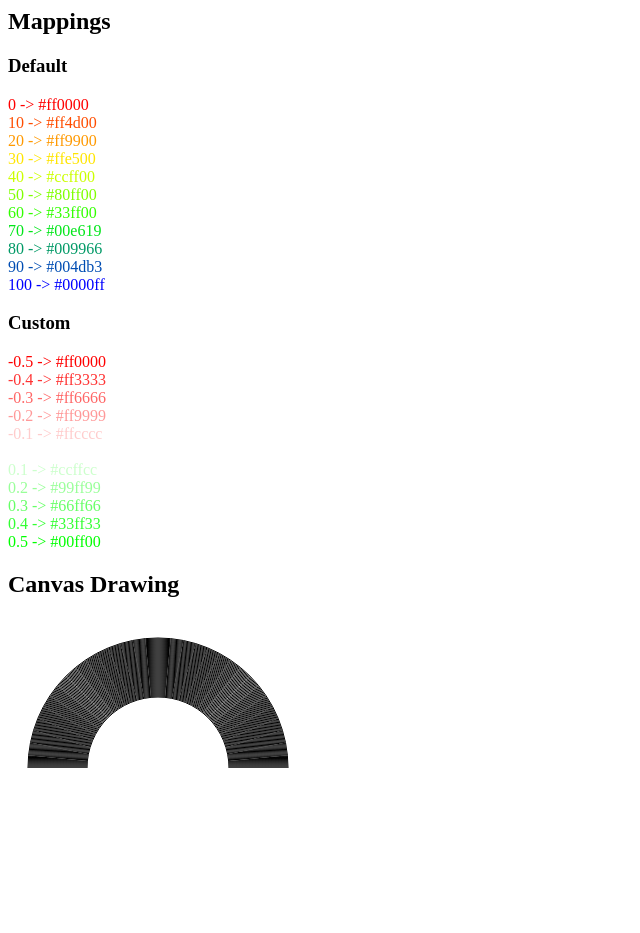
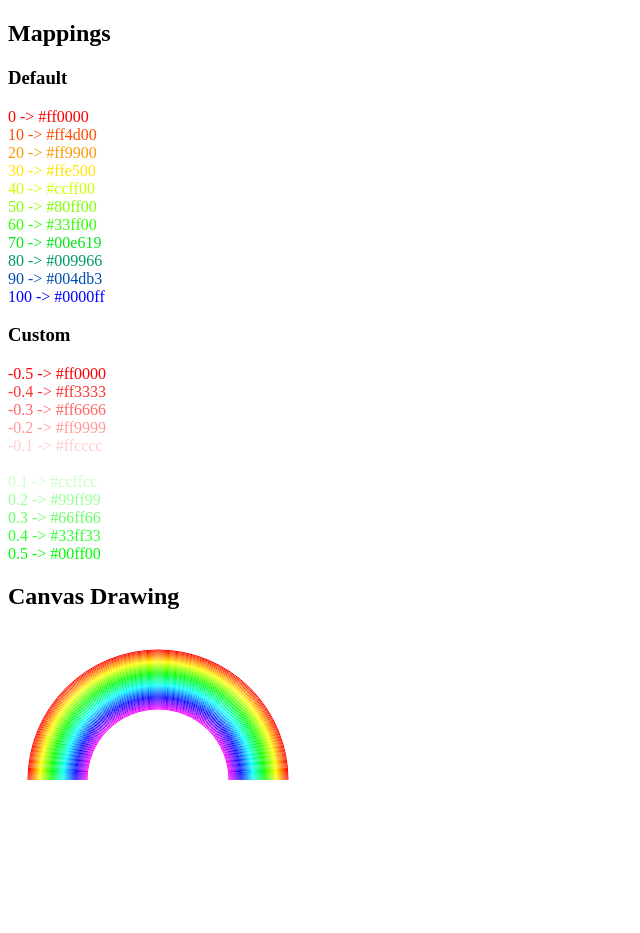
Before and after one commit to anomal/RainbowVis-JS, a plain HTML site: page example.html in a window 1280 px wide. Shown: the whole page, without its empty margins (0-640 px from the left). Drawn offline with Linux system fonts and the light colour scheme.

Commit message:
updated example using valid HTML5

```diff
--- a/example.html
+++ b/example.html
@@ -1,5 +1,7 @@
+<!DOCTYPE html>
 <html>
 <head>
+<title>RainbowVis-JS Examples</title>
 <script src="rainbowvis.js">
 </script>
 </head>
@@ -46,7 +48,7 @@ window.onload = function(){
 	for (var i = 1; i <= RAINBOW_WIDTH; i++) {
 		context.beginPath();
 		context.arc(canvas.width / 2, canvas.width / 2, RAINBOW_RADIUS - i + 1, Math.PI, 0, false);
-    		context.strokeStyle = rainbow.colourAt(i);
+    		context.strokeStyle = '#' + rainbow.colourAt(i);
     		context.stroke();
 	}
 };
```
